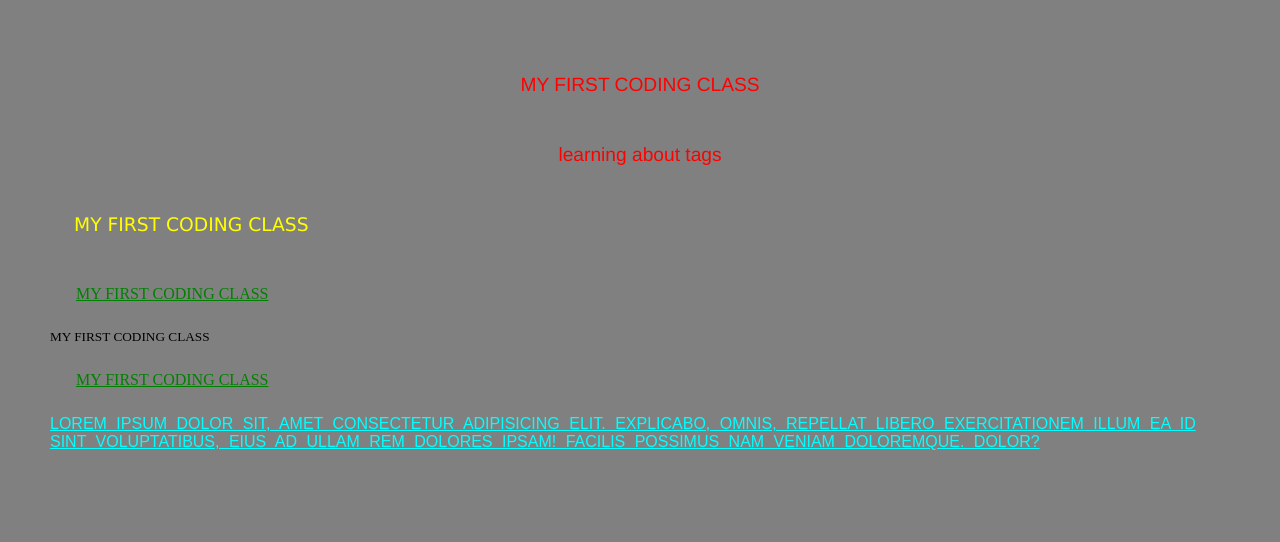
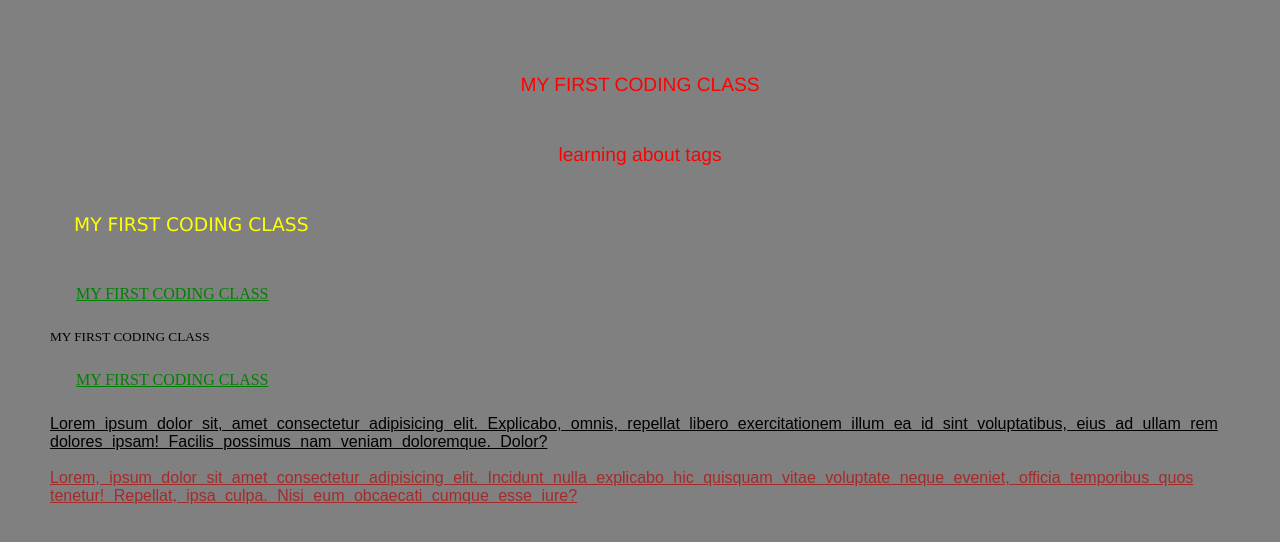
Before and after one commit to NjieKhalid14/KHALIDNJIE, a plain HTML site: page index.html in a window 1280 px wide. Drawn offline with Linux system fonts and the light colour scheme.

Commit message:
styled my first and second body paragraphs

```diff
--- a/index.html
+++ b/index.html
@@ -13,6 +13,11 @@
     <h4>MY FIRST CODING CLASS</h4>
     <H5>MY FIRST CODING CLASS</H5>
     <h6>MY FIRST CODING CLASS</h6>
-    <p>Lorem ipsum dolor sit, amet consectetur adipisicing elit. Explicabo, omnis, repellat libero exercitationem illum ea id sint voluptatibus, eius ad ullam rem dolores ipsam! Facilis possimus nam veniam doloremque. Dolor?</p>
+    <p id="first">Lorem ipsum dolor sit, amet consectetur adipisicing elit.
+        Explicabo, omnis, repellat libero exercitationem illum ea id sint voluptatibus,
+        eius ad ullam rem dolores ipsam! Facilis possimus nam veniam doloremque. Dolor?</p> <br>
+    <p id="second">Lorem, ipsum dolor sit amet consectetur adipisicing elit. Incidunt nulla explicabo hic
+        quisquam vitae voluptate neque eveniet, officia temporibus quos tenetur! Repellat,
+        ipsa culpa. Nisi eum obcaecati cumque esse iure?</p>
 </body>
 </html>
--- a/style.css
+++ b/style.css
@@ -33,7 +33,6 @@ h4, h6{
 }
 p{
     font-family: Arial, Helvetica, sans-serif;
-    text-transform: uppercase;
     color: cyan;
     text-decoration: underline;
     word-spacing: 5px;
@@ -47,3 +46,9 @@ body{
     margin: 24px;
     padding: 26px;
 }
+#first{
+    color: black;
+}
+#second{
+    color: brown;
+}
```
